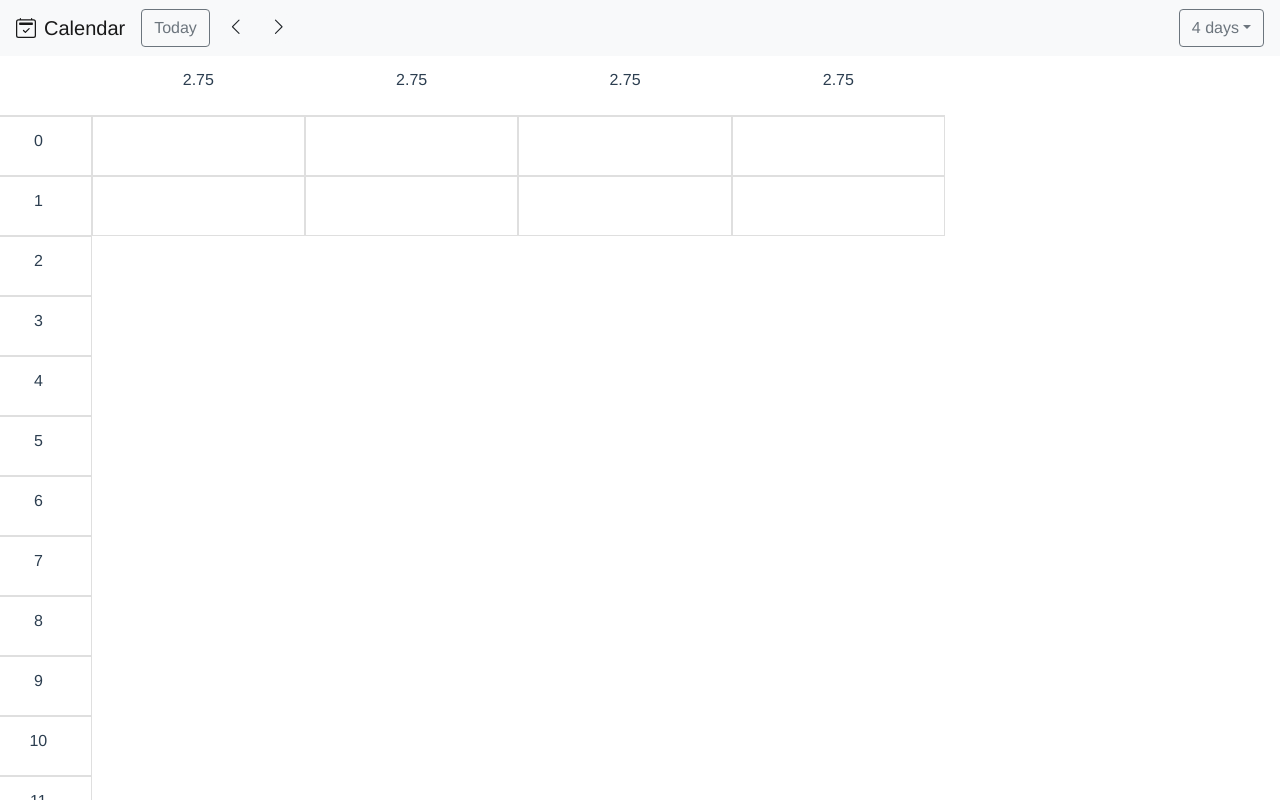
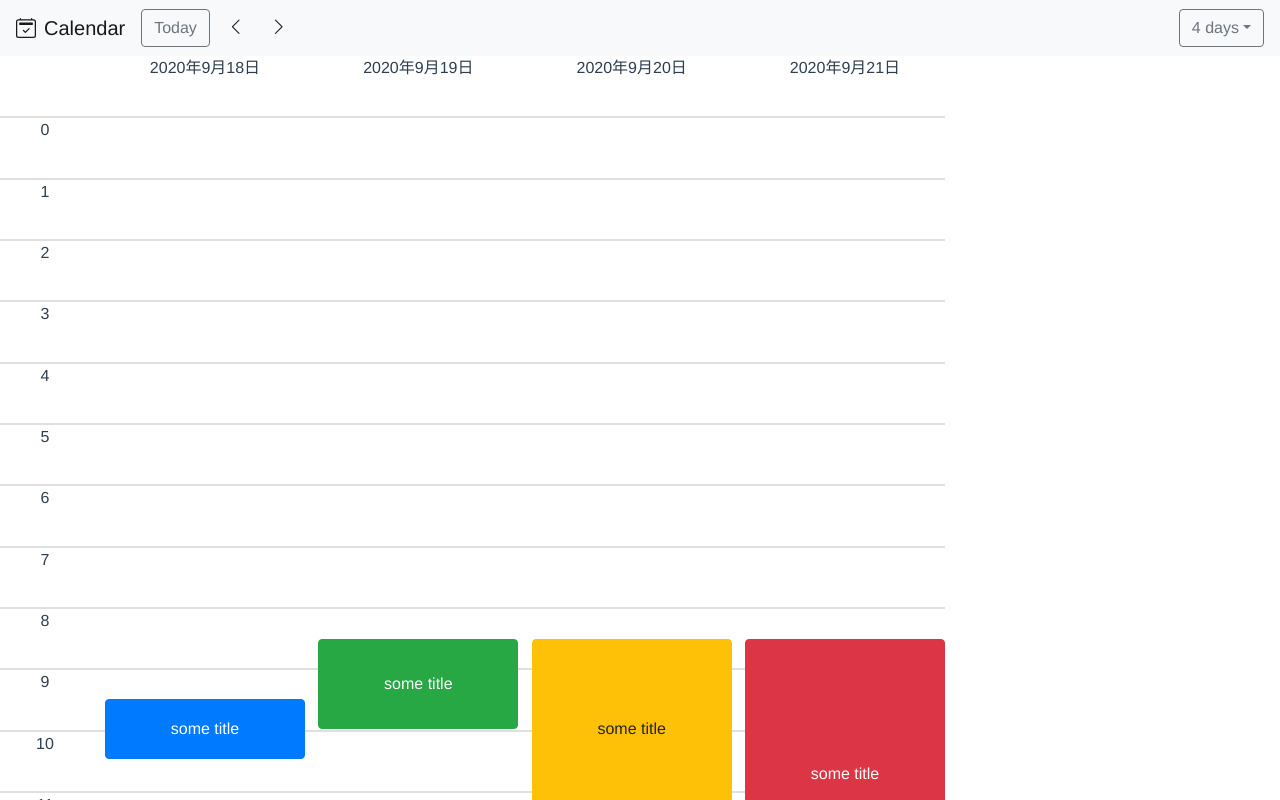
Before and after one commit to primus2019/G-Calendar, a Vue app: page /#/ in a window 1280 px wide. Shown: the top 800 px of the page. Built offline with nearby package versions, Linux system fonts and the light colour scheme.

Commit message:
Change style binding from data to method; Add variant binding with importance;

```diff
--- a/src/components/HourList.vue
+++ b/src/components/HourList.vue
@@ -20,15 +20,15 @@
       :md="Math.floor((totalCols['md'] - hourIndexCols['md']) / timeUnitNum[timeUnit])"
       :sm="Math.floor((totalCols['sm'] - hourIndexCols['sm']) / timeUnitNum[timeUnit])"
       :cols="Math.floor((totalCols['cols'] - hourIndexCols['cols']) / timeUnitNum[timeUnit])"
-      v-for="(singleList, listIndex) in listItems"
-      :key="listIndex"
+      v-for="day in timeUnitNum[timeUnit]"
+      :key="day"
       style="margin: 0px; padding: 0px;"
     >
       <b-list-group flush>
         <b-list-group-item class="list-group-item">
-          {{ (totalCols['xl'] - hourIndexCols['xl']) / timeUnitNum[timeUnit] }}
+          {{ listItems[day - 1].date }}
         </b-list-group-item>
-        <div v-for="(item, itemIndex) in singleList" :key="itemIndex">
+        <div v-for="hour in 24" :key="hour">
           <b-list-group-item
             button
             class="list-group-item"
@@ -37,10 +37,12 @@
             <b-button
               block
               class="task-button"
-              v-if="itemIndex === 0"
-              :style="taskButtonStyle"
+              v-if="listItems[day - 1][hour - 1]"
+              :style="taskButtonStyle(day - 1, hour - 1)"
+              :variant="importanceVariantMap[listItems[day - 1][hour - 1].importance]"
+              @click.stop="$emit('show-task', day - 1, hour - 1)"
             >
-              {{ item.title }}
+              {{ listItems[day - 1][hour - 1].title }}
             </b-button>
           </b-list-group-item>
         </div>
@@ -56,16 +58,11 @@ export default Vue.extend({
   props: {
     timeUnit: String,
     tableFields: Array,
-    listItems: Array
+    listItems: Object
   },
   data () {
     return {
       listItemHeight: '45px',
-      taskButtonStyle: {
-        position: 'relative',
-        'z-index': 30,
-        height: 120 + 'pt'
-      },
       totalCols: {
         xl: 12,
         lg: 12,
@@ -84,6 +81,22 @@ export default Vue.extend({
         W: 7,
         D: 1,
         X: 4
+      },
+      importanceVariantMap: {
+        0: 'primary',
+        1: 'success',
+        2: 'warning',
+        3: 'danger'
+      }
+    }
+  },
+  methods: {
+    taskButtonStyle (day: number, hour: number): Record<string, any> {
+      return {
+        position: 'relative',
+        'z-index': 30,
+        height: this.listItems[day][hour].length * 45 + 'pt',
+        top: this.listItems[day][hour].offset * 45 + 'pt'
       }
     }
   }
@@ -92,6 +105,11 @@ export default Vue.extend({
 
 <style scoped>
 .list-group-item {
-  height: 45pt;
+  height: 46pt;
+  padding: 0px;
+  padding-left: 10pt;
+  padding-top: 0pt;
+  border-left: 0px;
+  border-right: 0px;
 }
 </style>
```
